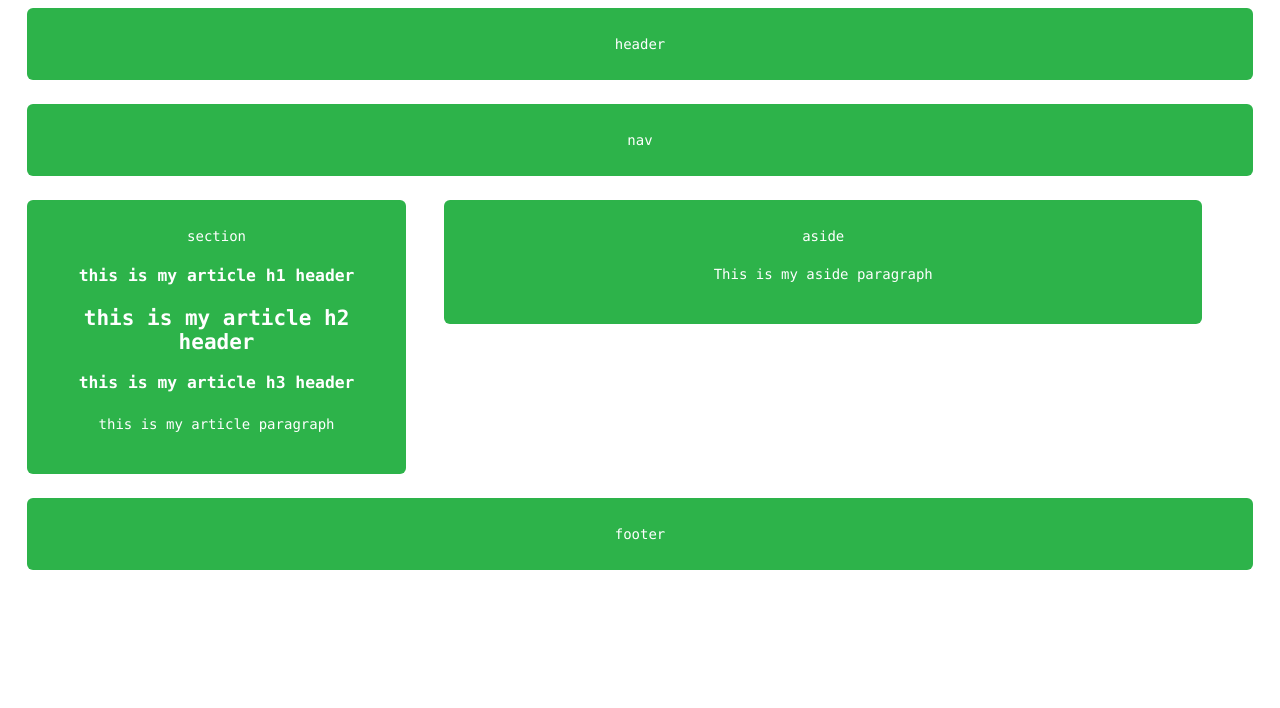
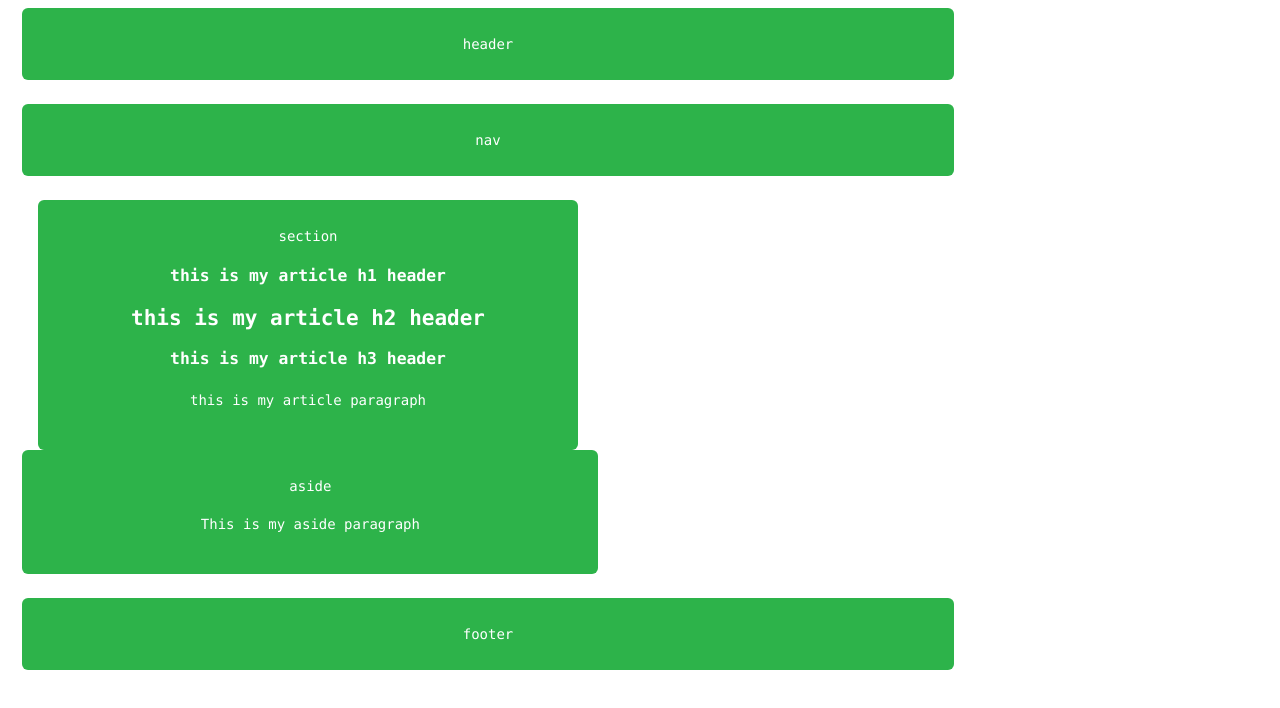
Before and after one commit to Rthorpesr/HW-Wireframe, a plain HTML site: page index.html in a window 1280 px wide. Drawn offline with Linux system fonts and the light colour scheme.

Commit message:
added container class and body style

```diff
--- a/style.css
+++ b/style.css
@@ -1,3 +1,33 @@
+
+/*
+  ========================================
+  Grid
+  ========================================
+*/
+
+*,
+*:before,
+*:after {
+  -webkit-box-sizing: border-box;
+     -moz-box-sizing: border-box;
+          box-sizing: border-box;
+}
+
+.container {
+  margin: 0 auto;
+  padding-left: 30px;
+  padding-right: 30px;
+  width: 600px;
+}
+
+
+body {
+  font-family: "Arial, Helvetica Neue, Helvetica, sans-serif";
+  color: #777;
+  max-width: 960px;
+  width: 98%;
+}
+
 code {
     background: #2db34a;
     border-radius: 6px;
```
